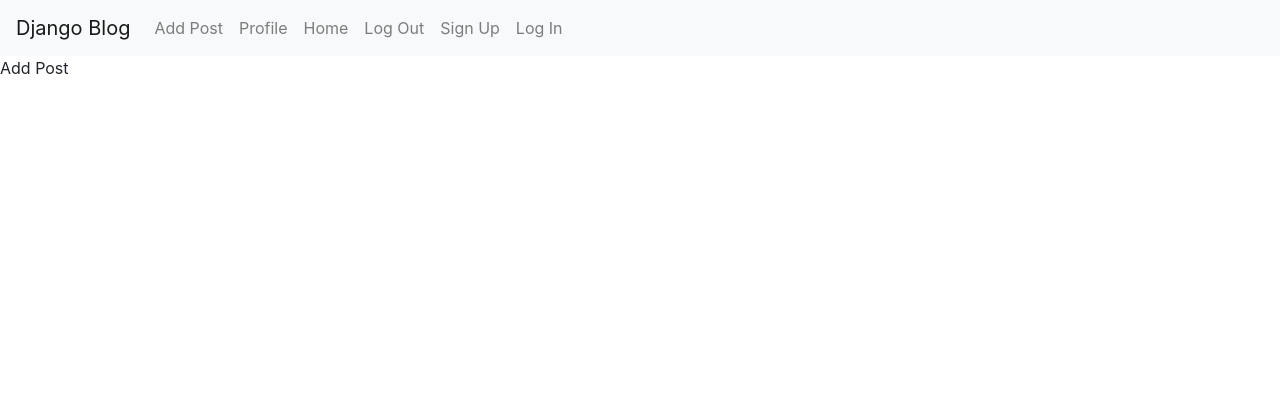
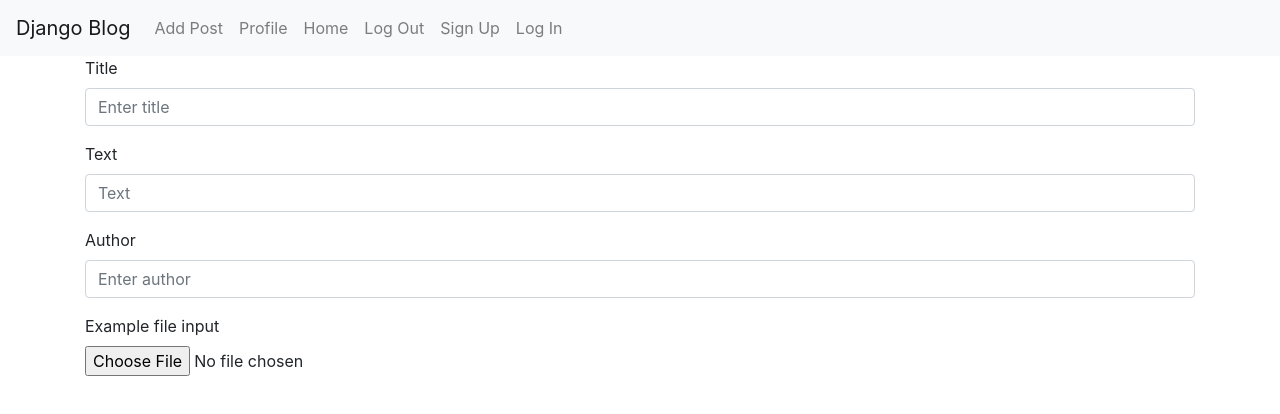
Before and after one commit to WillV1/django-blog, a React (Create React App) app in the folder frontend/: page /addpost in a window 1280 px wide. Shown: the top 414 px of the page. Built offline with nearby package versions, Linux system fonts and the light colour scheme.

Commit message:
Adding new post form

```diff
--- a/frontend/src/pages/BlogPost.js
+++ b/frontend/src/pages/BlogPost.js
@@ -1,7 +1,21 @@
+import React from 'react';
+import { connect } from 'react-redux';
+import PropTypes from 'prop-types';
+import { deletePost } from '../actions/posts';
+
 const BlogPost = () => {
   return (
     <div>BlogPost</div>
   )
 }
 
-export default BlogPost;
+BlogPost.propTypes = {
+  posts: PropTypes.array.isRequired,
+  deletePost: PropTypes.func.isRequired,
+}
+
+const mapStateToProps = state => ({
+  posts: state.posts.posts
+})
+
+export default connect(mapStateToProps, {deletePost})(BlogPost);
--- a/frontend/src/pages/NewPost.js
+++ b/frontend/src/pages/NewPost.js
@@ -1,6 +1,29 @@
+import React, { useState } from 'react';
+import Container from 'react-bootstrap/Container';
+import Form from 'react-bootstrap/Form';
+
 const NewPost = () => {
   return (
-    <div>Add Post</div>
+    <Container>
+    <Form>
+        <Form.Group controlId="formGroupTitle">
+          <Form.Label>Title</Form.Label>
+          <Form.Control type="text" placeholder="Enter title" />
+        </Form.Group>
+          <Form.Group controlId="formGroupText">
+          <Form.Label>Text</Form.Label>
+        <Form.Control type="textarea" placeholder="Text" />
+        </Form.Group>
+          <Form.Group controlId="formGroupAuthor">
+          <Form.Label>Author</Form.Label>
+        <Form.Control type="text" placeholder="Enter author" />
+        </Form.Group>
+        <Form.Group>
+          <Form.File id="exampleFormControlFile1" label="Example file input" />
+        </Form.Group>
+      </Form>
+    </Container>
+
   )
 }
 
--- a/frontend/src/reducers/posts.js
+++ b/frontend/src/reducers/posts.js
@@ -16,6 +16,11 @@ export default function posts( state = initialState, action) {
         ...state,
         posts: payload,
         loading: false
+      };
+    case DELETE_POST:
+      return {
+        ...state,
+        posts: state.posts.filter(post => post.id !== payload)
       }
     default:
     return state;
```
Also changed, not shown: 1 other file (tests, documents, lock files or other folders).
